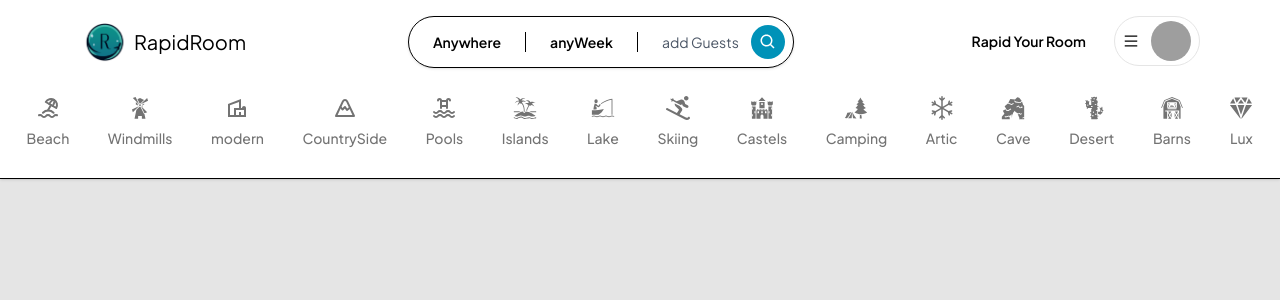
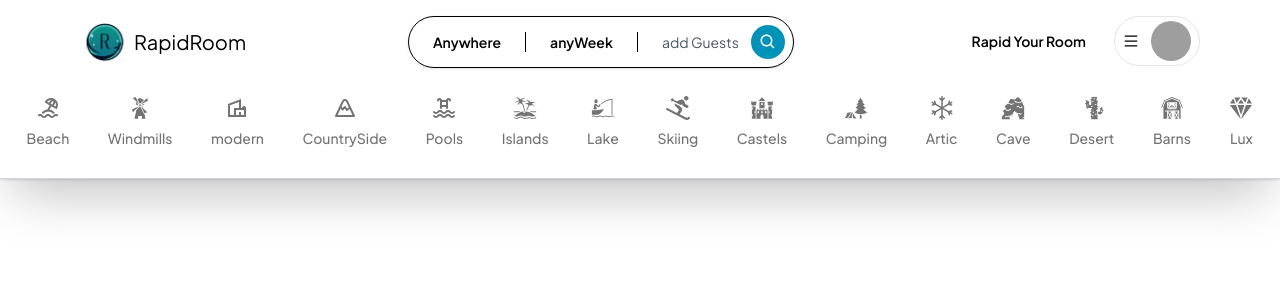
Before and after one commit to Gyaneswar-1/Rapid-Room, a React (Vite) app in the folder client/: page /home in a window 1280 px wide. Shown: the top 300 px of the page. Built offline with nearby package versions, Linux system fonts and the light colour scheme; no server answers; grey boxes are pictures that could not be loaded.

Commit message:
just check

```diff
--- a/client/src/components/Navbar/Navbar.tsx
+++ b/client/src/components/Navbar/Navbar.tsx
@@ -6,7 +6,7 @@ import Categories from "./Categories";
 function Navbar() {
   return (
     <div className=" fixed w-full bg-white z-11 shadow-sm ">
-      <div className=" py-4 border-b-[1px]">
+      <div className=" py-4 border-b border-b-gray-300 shadow-2xl">
         <div
           className="max-w-[2520px]
             mx-auto
--- a/client/src/components/welcomePage/Offer.tsx
+++ b/client/src/components/welcomePage/Offer.tsx
@@ -6,8 +6,8 @@ function Offer() {
     <div className="h-max  ">
       <h1 className="text-4xl md:font-normal font-semibold text-center md:pt-20 pt-8">Best Offers At</h1>
       <div className="offers-page h-max w-full bg-white">
-        <div className="cards flex  items-center justify-center py-12 md:gap-26 gap-12 flex-wrap">
-          <div className="card1  flex flex-col items-center w-full md:w-max  h-fit md:px-0 px-2">
+        <div className="cards flex  items-center justify-center py-12 md:gap-26 gap-12 flex-wrap ">
+          <div className="card1  flex flex-col items-center  w-full md:w-max  h-fit md:px-0 px-2">
           <img src={Tajmahal} alt="" className="w-full md:w-60 h-60 object-cover rounded-xl" />
           <h1 className="font-bold text-2xl p-2">India</h1>
           <p className="p-2 pt-0 text-center"> pakistan srilanka nepal bhutan </p>
--- a/client/src/pages/BookingPage.tsx
+++ b/client/src/pages/BookingPage.tsx
@@ -13,7 +13,7 @@ import getSingleHotelInformation from "../service/getSingleHotelInformation/getS
 import { useLocation, useNavigate } from "react-router-dom";
 
 export default function BookingPage() {
-  const [showSkeliton, setShowSkeliton] = useState(true);
+  const [showSkeliton, setShowSkeliton] = useState(false);
   const [showAllReview, setShowAllReview] = useState(false);
   const navigate = useNavigate();
   const location = useLocation();
--- a/client/src/pages/Home.tsx
+++ b/client/src/pages/Home.tsx
@@ -36,7 +36,7 @@ function Home({ data }: any) {
   }, [dispatch]);
   console.log("Data:", hotelsData);
   return (
-    <div className="h-screen w-full   bg-neutral-200">
+    <div className="h-screen w-full">
       <Navbar />
       <div className="w-full h-full pt-[196px] flex justify-center">
         <div className="flex w-[90rem] gap-8 flex-wrap justify-evenly h-fit">
```
Also changed, not shown: 9 other files (tests, documents, lock files or other folders).
